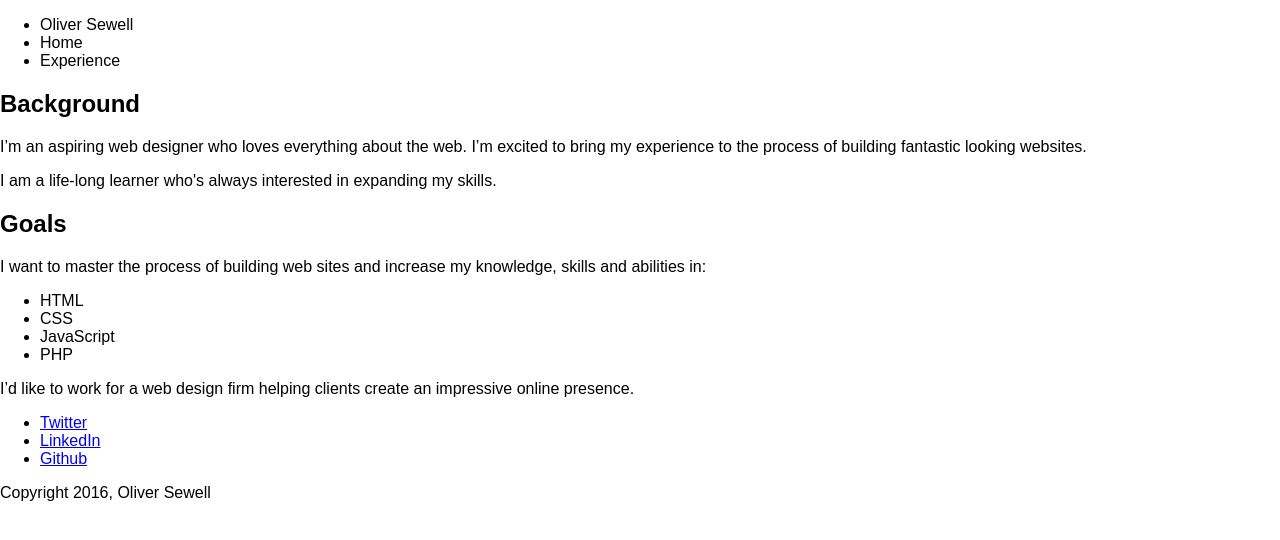
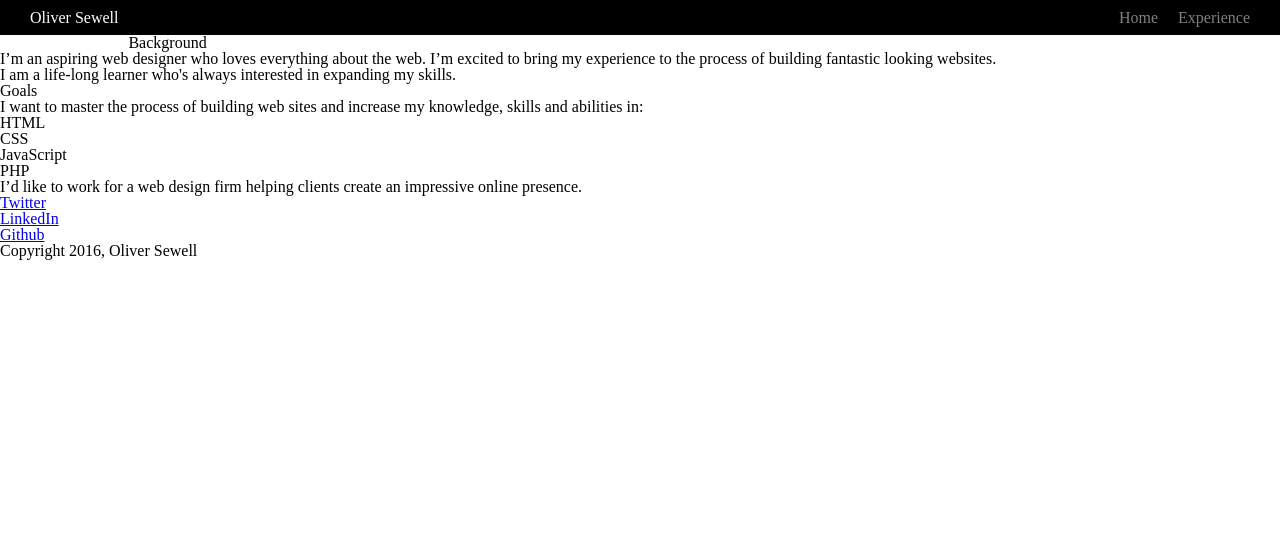
Before and after one commit to o-sewell/personal_page, a website: page index.html in a window 1280 px wide. Drawn offline with nearby package versions, Linux system fonts and the light colour scheme; files that its build step writes are made by us from their sources.

Commit message:
Added file structure and added navigation and styled it

```diff
--- a/index.html
+++ b/index.html
@@ -8,9 +8,9 @@
 <body>
   <nav class="nav">
     <ul class="nav__ul">
-      <li class="nav__li--logo"> Oliver Sewell</li>
+      <li class="nav__li nav__li--logo"> Oliver Sewell</li>
+      <li class="nav__li"> Experience </li>
       <li class="nav__li"> Home </li>
-      <li class="nav__li"> Experience </li>
     </ul>
   </nav>
   <header>
--- a/scss/application.scss
+++ b/scss/application.scss
@@ -1,4 +1,20 @@
+//===============================================
+// Utilities
+//===============================================
+@import "utilities/index";
+
 //===============================================
 // Base styles
 //===============================================
 @import "base/index";
+
+
+//===============================================
+// Layout
+//===============================================
+@import "layout/index";
+
+//===============================================
+// Pages
+//===============================================
+@import "pages/index";
--- a/scss/base/_base.scss
+++ b/scss/base/_base.scss
@@ -10,3 +10,52 @@ html {
 *, *:before, *:after {
   box-sizing: inherit;
 }
+
+/* http://meyerweb.com/eric/tools/css/reset/
+   v2.0 | 20110126
+   License: none (public domain)
+*/
+
+html, body, div, span, applet, object, iframe,
+h1, h2, h3, h4, h5, h6, p, blockquote, pre,
+a, abbr, acronym, address, big, cite, code,
+del, dfn, em, img, ins, kbd, q, s, samp,
+small, strike, strong, sub, sup, tt, var,
+b, u, i, center,
+dl, dt, dd, ol, ul, li,
+fieldset, form, label, legend,
+table, caption, tbody, tfoot, thead, tr, th, td,
+article, aside, canvas, details, embed,
+figure, figcaption, footer, header, hgroup,
+menu, nav, output, ruby, section, summary,
+time, mark, audio, video {
+	margin: 0;
+	padding: 0;
+	border: 0;
+	font-size: 100%;
+	font: inherit;
+	vertical-align: baseline;
+}
+/* HTML5 display-role reset for older browsers */
+article, aside, details, figcaption, figure,
+footer, header, hgroup, menu, nav, section {
+	display: block;
+}
+body {
+	line-height: 1;
+}
+ol, ul {
+	list-style: none;
+}
+blockquote, q {
+	quotes: none;
+}
+blockquote:before, blockquote:after,
+q:before, q:after {
+	content: '';
+	content: none;
+}
+table {
+	border-collapse: collapse;
+	border-spacing: 0;
+}
--- /dev/null
+++ b/scss/layout/_nav.scss
@@ -0,0 +1,26 @@
+.nav {
+  background: black;
+  min-height: em(35px);
+
+  &__ul {
+    padding: 0 em(20px);
+  }
+
+  &__li {
+    display: inline-block;
+    color: grey;
+    float: right;
+    padding: em(10px);
+    transition: all 1s ease-in-out;
+    cursor: pointer;
+
+    &:first-child {
+      float: left;
+      color: white;
+    }
+
+    &:hover {
+      color: white;
+    }
+  }
+}
--- /dev/null
+++ b/scss/layout/index.scss
@@ -0,0 +1,4 @@
+// ==========================================================================
+// Navigation
+// ==========================================================================
+@import 'nav';
--- /dev/null
+++ b/scss/pages/_home.scss
@@ -0,0 +1,3 @@
+body {
+  font-size: $base--font-size;
+}
--- /dev/null
+++ b/scss/pages/_index.scss
@@ -0,0 +1,4 @@
+//===============================================
+// Home
+//===============================================
+@import 'home';
--- /dev/null
+++ b/scss/utilities/_functions.scss
@@ -0,0 +1,4 @@
+// Calculate em values
+@function em($target, $context: $base__font-size) {
+	@return ($target / $context) * 1em;
+}
--- /dev/null
+++ b/scss/utilities/_index.scss
@@ -0,0 +1,9 @@
+//===============================================
+// Functions
+//===============================================
+@import 'functions';
+
+//===============================================
+// variables
+//===============================================
+@import 'vars';
--- /dev/null
+++ b/scss/utilities/_vars.scss
@@ -0,0 +1,2 @@
+//font
+$base--font-size : 16px;
```
